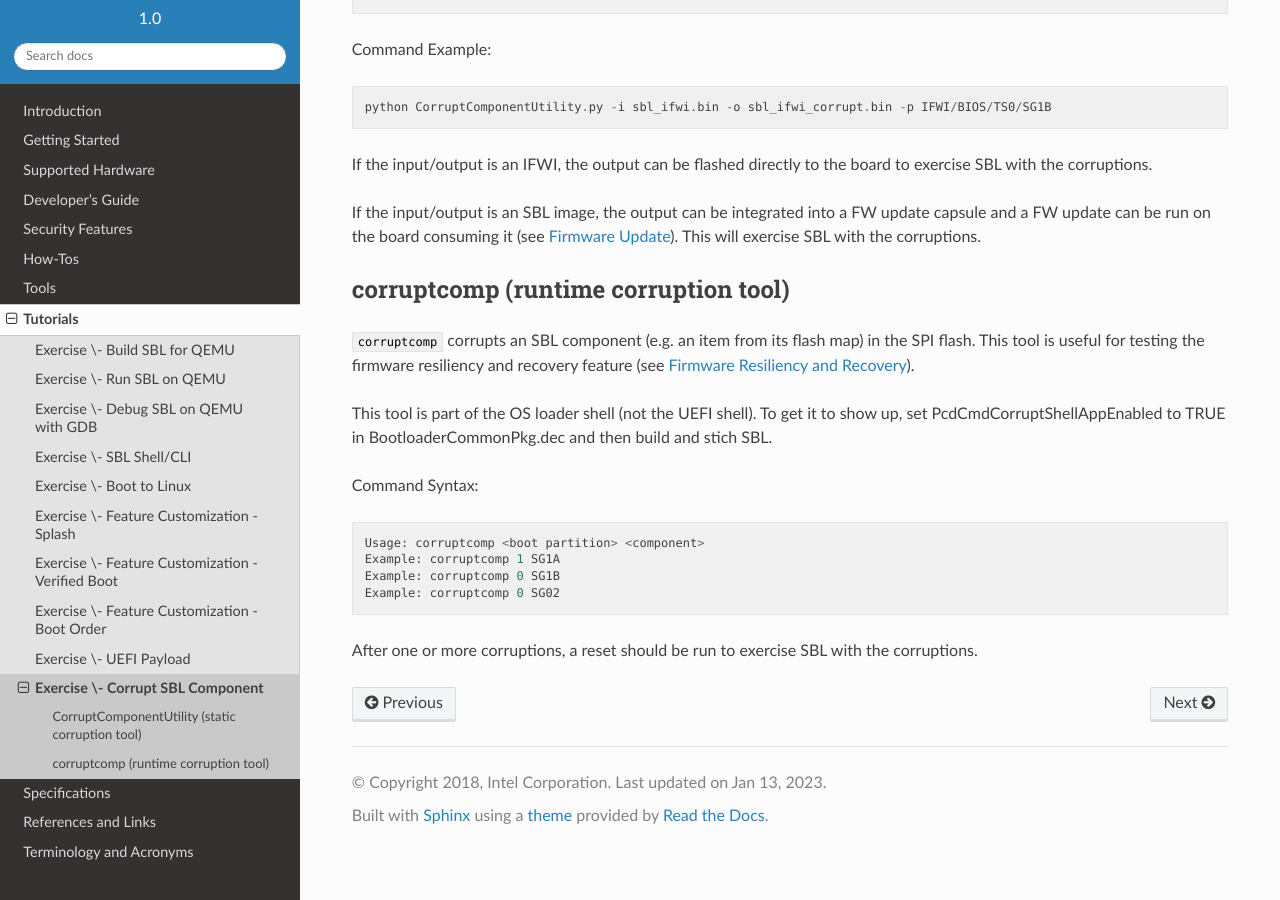
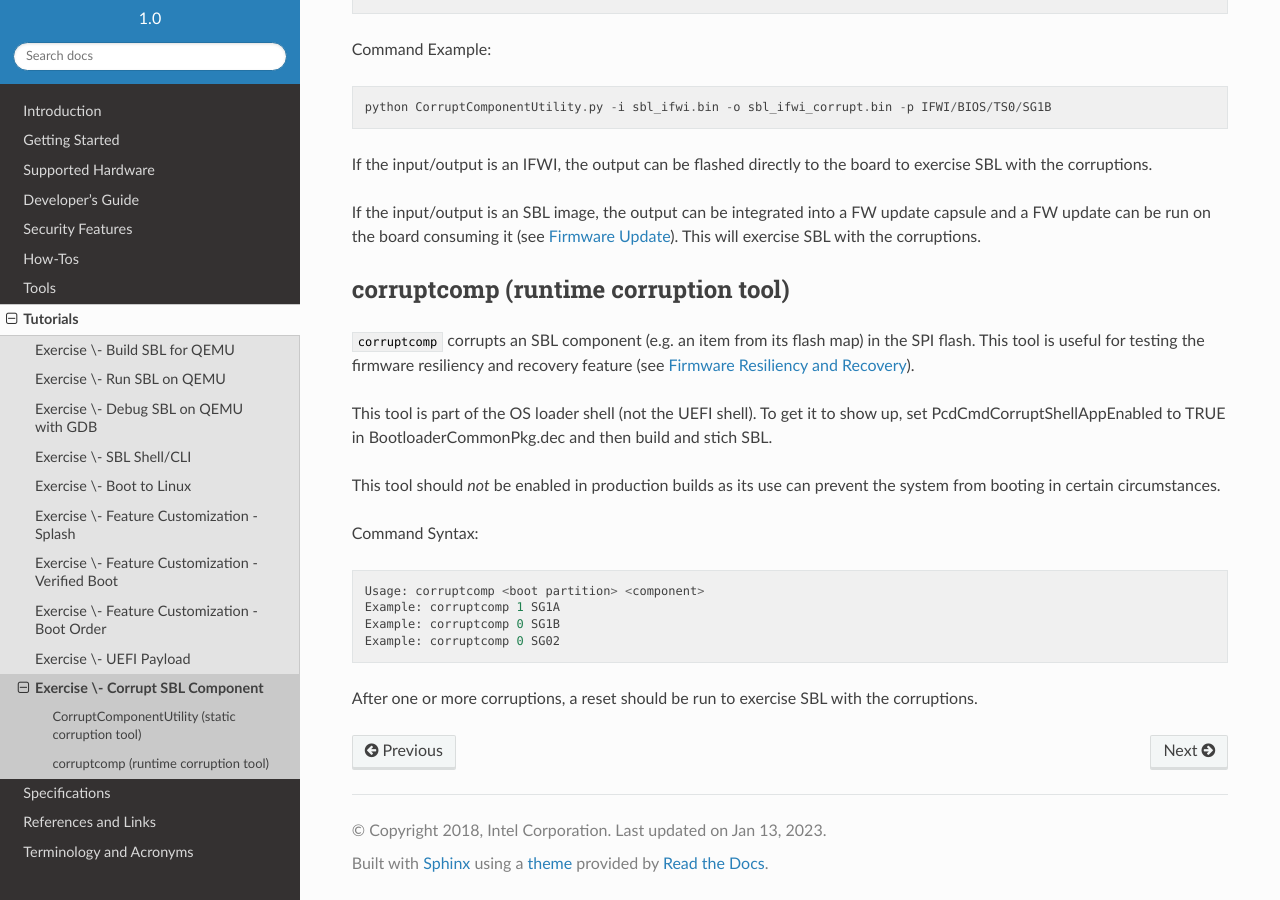
Before and after one commit to slimbootloader/documentation, a Sphinx documentation site: the page built from source/tutorials/ex_corrupt_sbl_component.rst, in a window 1280 px wide and 900 px high, scrolled down 517 px. Built offline with Sphinx 7.4.7 and the Read the Docs theme 2.0.0, drawn with Linux system fonts in a browser that asks for light colours.

Commit message:
Add note that corruptcomp tool should be disabled in prod builds
Signed-off-by: Sean McGinn <sean.mcginn@intel.com>

```diff
--- a/source/tutorials/ex_corrupt_sbl_component.rst
+++ b/source/tutorials/ex_corrupt_sbl_component.rst
@@ -42,6 +42,9 @@ This tool is useful for testing the firmware resiliency and recovery feature
 This tool is part of the OS loader shell (not the UEFI shell). To get it to show up, set PcdCmdCorruptShellAppEnabled
 to TRUE in BootloaderCommonPkg.dec and then build and stich SBL.
 
+This tool should *not* be enabled in production builds as its use can prevent the system from booting in certain
+circumstances.
+
 Command Syntax::
 
     Usage: corruptcomp <boot partition> <component>
```
